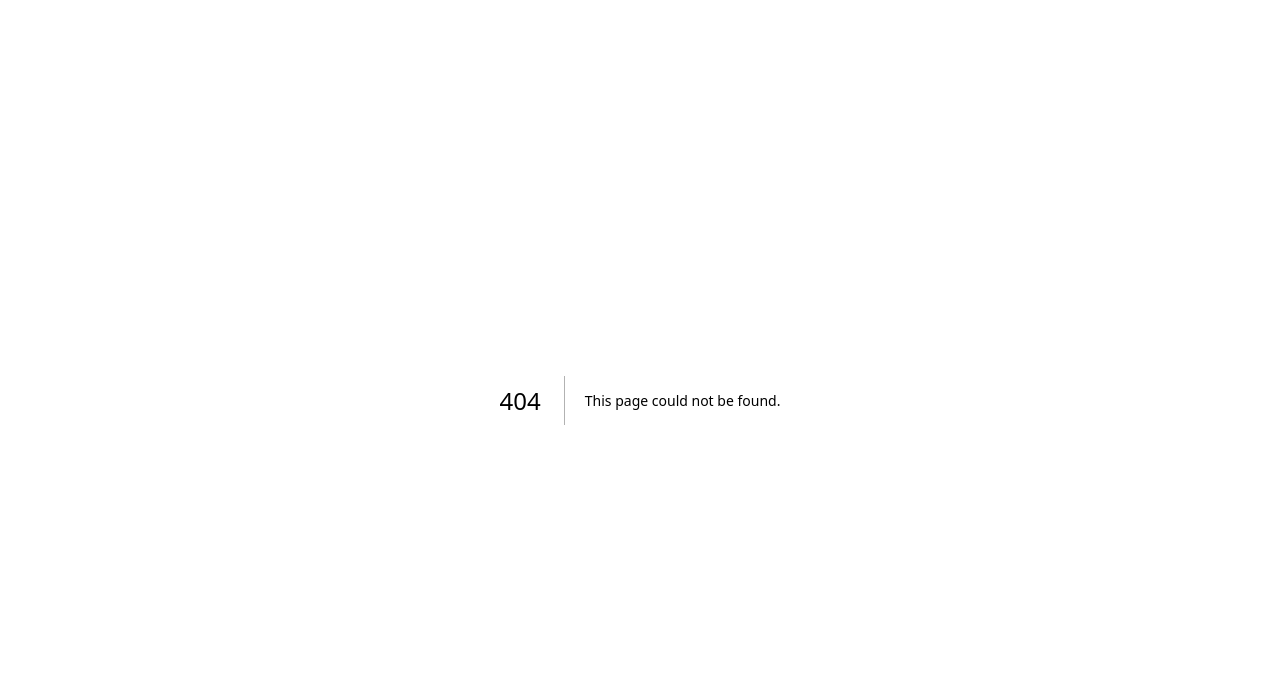
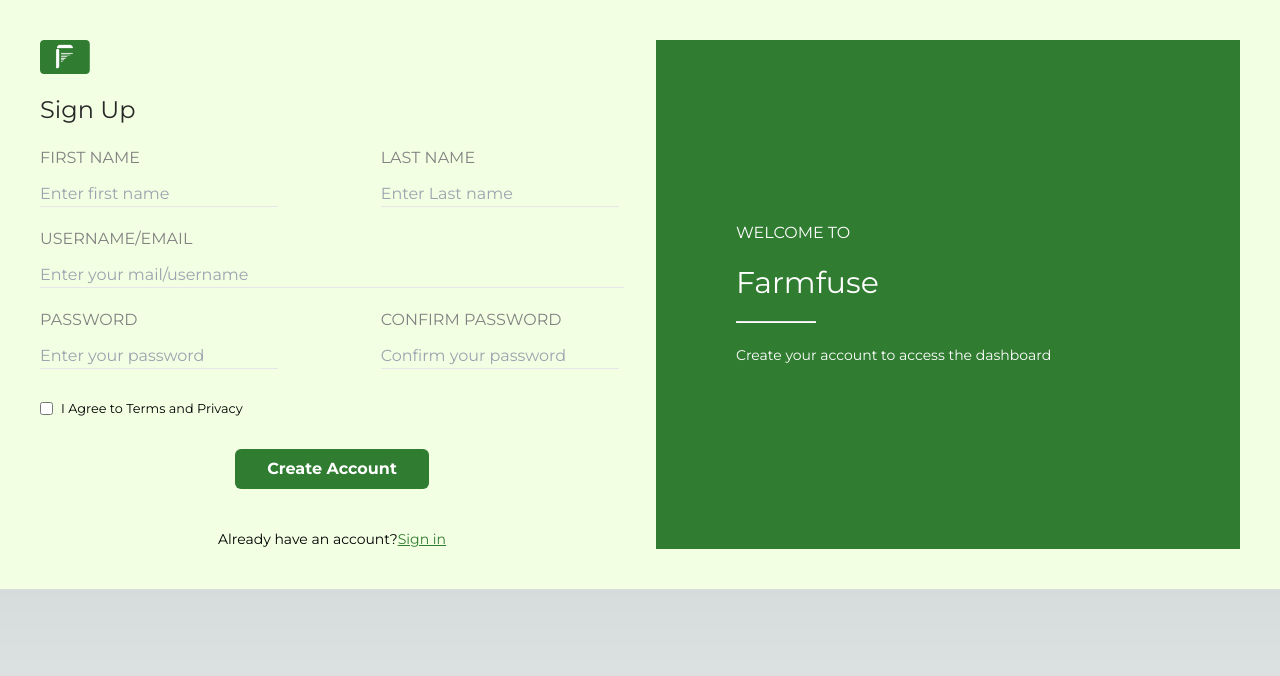
Before and after one commit to Klusterthon-48/farm_fuse_frontend, a Next.js app: page /signup in a window 1280 px wide. Before the commit this address had no page. Shown: the top 676 px of the page. Built offline with nearby package versions, Linux system fonts and the light colour scheme.

Commit message:
login and signup added

```diff
--- /dev/null
+++ b/app/(auth)/login/page.jsx
@@ -0,0 +1,63 @@
+import Link from "next/link";
+import React from "react";
+import Image from "next/image";
+import logo from "../../../public/auth_images/logo.png";
+
+export default function Login() {
+  return (
+    <main className="bg-accent-1 p-10 py-24">
+      <section className="grid sm:grid-cols-2 text[16px] gap-32 ">
+        <div>
+          <Image src={logo} alt="logo" width={50} height={50} />
+          <h4 className="text-2xl text-black-3 py-5">Log In</h4>
+          <form>
+            <p className=" text-[#828282] pb-3">Email/Username</p>
+            <input
+              type="text"
+              placeholder="Enter your mail/username"
+              className="bg-transparent border-b w-[100%] text-[#E0E0E0] outline-0"
+            />
+            <div className="mt-5">
+              <p className=" text-[#828282] pb-3">Password</p>
+              <input
+                type="password"
+                placeholder="Enter your password"
+                className="bg-transparent border-b w-[100%] text-[#E0E0E0] outline-0"
+              />
+            </div>
+
+            <div className="my-6 flex items-center">
+              <input type="checkbox" />
+              <small className="ms-2 text-gray3">Remember Me</small>
+            </div>
+            <div className="flex flex-wrap justify-between mb-6">
+              <button className="bg-primary rounded-md text-white p-2 px-10 font-bold mb-5">
+                Login
+              </button>
+              <Link href="/signup">
+                <button className="border border-secondary p-2 px-4 text-primary rounded-md ">
+                  Create Account
+                </button>
+              </Link>
+            </div>
+          </form>
+          <p className="text-center text-sm text-gray3">
+            Forget your password?
+            <a href="#" className="text-primary underline">
+              Get help signing in
+            </a>
+          </p>
+        </div>
+        <div className="bg-primary flex items-center second  text-white">
+          <div className="px-20">
+            <p className=" ">WELCOME TO</p>
+            <h3 className="text-3xl py-5">Farmfuse</h3>
+            <div className="border-b-white w-20 border mb-5"></div>
+            <small>Login to access Dashboard</small>
+          </div>
+          <Link href='/dashbord'>dashboard</Link>
+        </div>
+      </section>
+    </main>
+  );
+}
--- /dev/null
+++ b/app/(auth)/signup/page.jsx
@@ -0,0 +1,92 @@
+
+
+import Link from "next/link";
+import React from "react";
+import Image from "next/image";
+import logo from "../../../public/auth_images/logo.png";
+
+export default function Signup() {
+  return (
+    <main className="bg-accent-1 p-5 sm:p-10 py-24">
+      <section className="grid sm:grid-cols-2 gap-8 sm:text-sm md:text-base lg:text-base">
+        <div>
+          <Image src={logo} alt="logo" width={50} height={50} />
+          <h4 className="text-2xl sm:text-2xl text-black-3 py-5">Sign Up</h4>
+          <form>
+            <div className="flex flex-wrap justify-between">
+              <div className="w-full sm:w-5/12">
+                <p className="text-[#828282] pb-3 uppercase">First Name</p>
+                <input
+                  type="text"
+                  placeholder="Enter first name"
+                  className="bg-transparent border-b w-full sm:w-[98%] text-[#E0E0E0] outline-0"
+                />
+              </div>
+              <div className="w-full sm:w-5/12">
+                <p className="text-[#828282] pb-3 uppercase">Last Name</p>
+                <input
+                  type="text"
+                  placeholder="Enter Last name"
+                  className="bg-transparent border-b w-full sm:w-[98%] text-[#E0E0E0] outline-0"
+                />
+              </div>
+            </div>
+            <div className="mt-5">
+              <p className="text-[#828282] pb-3 uppercase">Username/Email</p>
+              <input
+                type="text"
+                placeholder="Enter your mail/username"
+                className="bg-transparent border-b w-full text-[#E0E0E0] outline-0"
+              />
+            </div>
+
+            <div className="flex flex-wrap justify-between mt-5">
+              <div className="w-full sm:w-5/12">
+                <p className="text-[#828282] pb-3 uppercase">Password</p>
+                <input
+                  type="password"
+                  placeholder="Enter your password"
+                  className="bg-transparent border-b w-full sm:w-[98%] text-[#E0E0E0] outline-0"
+                />
+              </div>
+              <div className="w-full sm:w-5/12">
+                <p className="text-[#828282] pb-3 uppercase">Confirm Password</p>
+                <input
+                  type="password"
+                  placeholder="Confirm your password"
+                  className="bg-transparent border-b w-full sm:w-[98%] text-[#E0E0E0] outline-0"
+                />
+              </div>
+            </div>
+
+            <div className="my-7 flex items-center">
+              <input type="checkbox" />
+              <small className="ms-2 text-gray3">
+                I Agree to Terms and Privacy
+              </small>
+            </div>
+            <div className="flex flex-wrap justify-center mb-5 mt-3">
+              <button className="bg-primary rounded-md text-white p-2 px-8 font-bold mb-5">
+                Create Account
+              </button>
+            </div>
+          </form>
+          <p className="text-center text-sm text-gray3">
+            Already have an account?
+            <Link href="/login"  className="text-primary underline">
+             Sign in
+            </Link>
+          </p>
+        </div>
+        <div className="bg-primary flex items-center text-white" >
+          <div className="px-5 sm:px-20">
+            <p className="text-sm sm:text-base">WELCOME TO</p>
+            <h3 className="text-xl sm:text-3xl py-5">Farmfuse</h3>
+            <div className="border-b-white w-10 sm:w-20 border mb-5"></div>
+            <small className="text-xs sm:text-sm">Create your account to access the dashboard</small>
+          </div>
+        </div>
+      </section>
+    </main>
+  );
+}
--- a/app/components/Navbar.jsx
+++ b/app/components/Navbar.jsx
@@ -63,12 +63,12 @@ export default function Navbar() {
           <Link onClick={handleShow} href="/" className="mx-2">
             About us
           </Link>
-          <Link onClick={handleShow} href="/" className="mx-2 md:hidden">
+          <Link href='/login' onClick={handleShow} href="/" className="mx-2 md:hidden">
             Log In
           </Link>
           <Link
             onClick={handleShow}
-            href="/"
+            href="/signup"
             className="md:hidden mx-2 p-3 bg-primary rounded-md text-white"
           >
             Sign Up
```
Also changed, not shown: public/auth_images/logo.png (added), 1 other file (tests, documents, lock files or other folders).
